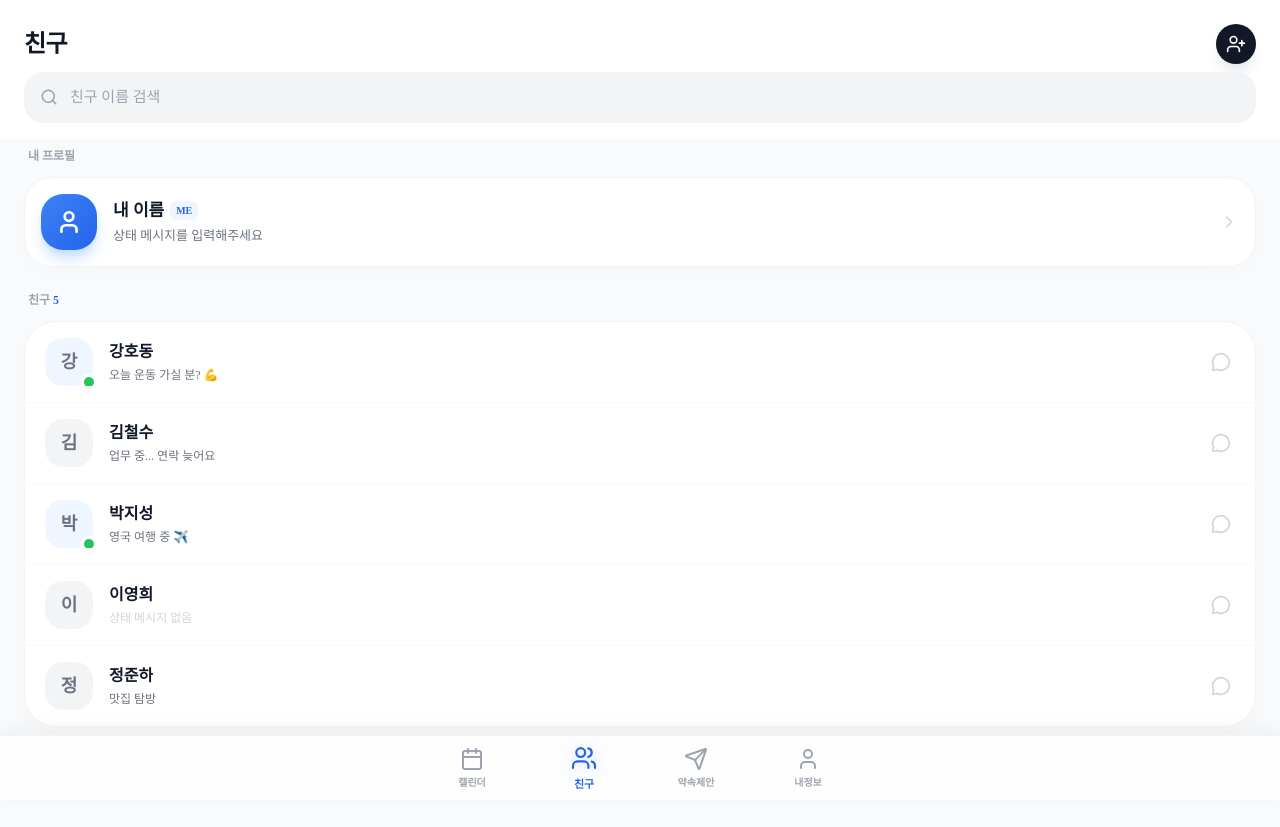
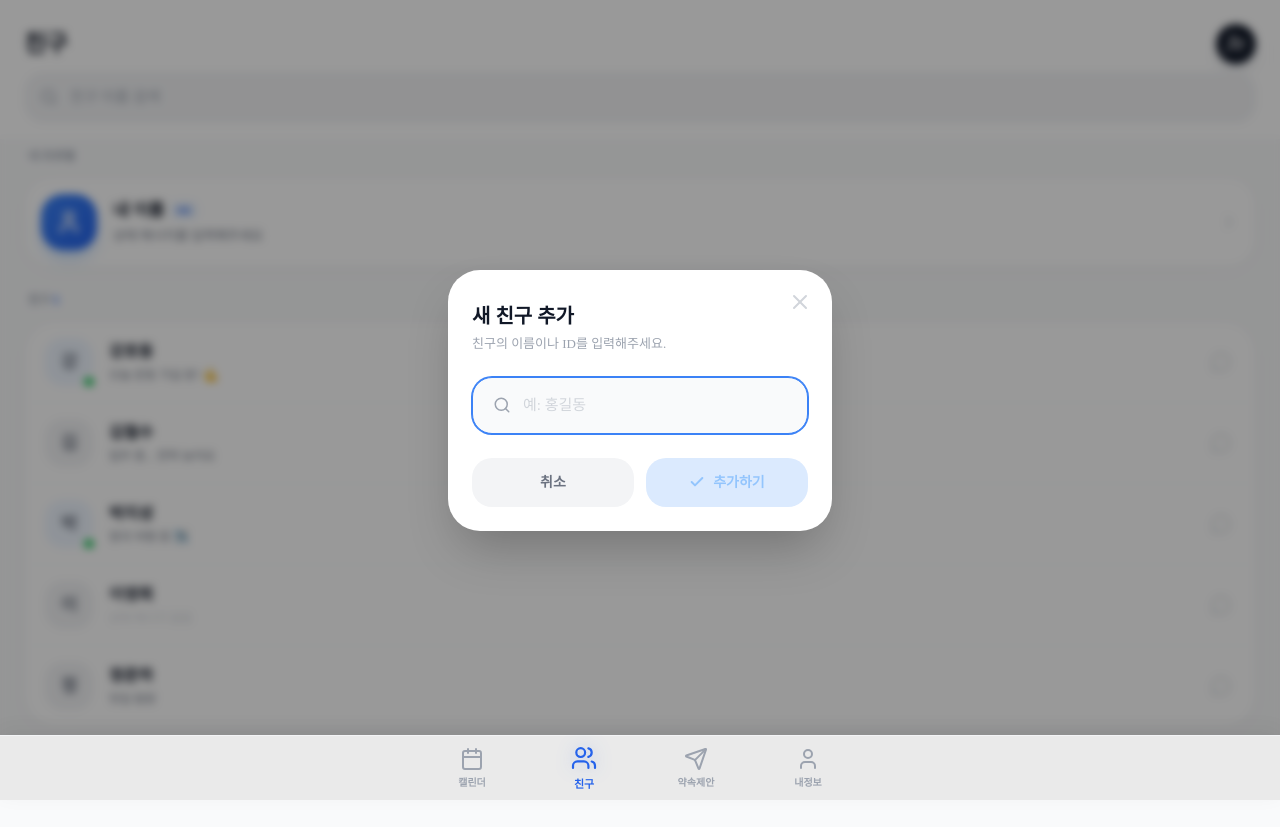
Before and after one commit to pany0108/loxo-kkiri, a React (Create React App) app: page /friend-list in a window 1280 px wide. Both pictures are taken after a click on the button 1236 px from the left and 44 px from the top of the page. Built offline with nearby package versions, Linux system fonts and the light colour scheme.

Commit message:
친구 추가 모달 팝업 구현

```diff
--- a/src/pages/FriendList.tsx
+++ b/src/pages/FriendList.tsx
@@ -1,6 +1,6 @@
 import React, { useState } from 'react';
 import { useNavigate } from 'react-router-dom';
-import { Search, UserPlus, User, ChevronRight, MessageCircle, X } from 'lucide-react';
+import { Search, UserPlus, User, ChevronRight, MessageCircle, X, Check } from 'lucide-react';
 
 // 친구 데이터 타입 정의
 interface Friend {
@@ -15,8 +15,12 @@ const FriendList = () => {
   const navigate = useNavigate();
   const [searchTerm, setSearchTerm] = useState('');
 
-  // 친구 목록 데이터
-  const [friends] = useState<Friend[]>([
+  // [추가] 모달 상태 관리
+  const [isModalOpen, setIsModalOpen] = useState(false);
+  const [newFriendName, setNewFriendName] = useState('');
+
+  // [수정] 친구 추가를 시연하기 위해 setFriends 추가
+  const [friends, setFriends] = useState<Friend[]>([
     { id: '1', name: '강호동', tag: '#1111', status: '오늘 운동 가실 분? 💪', isOnline: true },
     { id: '2', name: '김철수', tag: '#1234', status: '업무 중... 연락 늦어요', isOnline: false },
     { id: '3', name: '박지성', tag: '#9988', status: '영국 여행 중 ✈️', isOnline: true },
@@ -27,15 +31,33 @@ const FriendList = () => {
   // 검색어 필터링 및 이름순 정렬
   const filteredFriends = friends.filter((f) => f.name.includes(searchTerm)).sort((a, b) => a.name.localeCompare(b.name, 'ko'));
 
+  // [추가] 친구 추가 핸들러
+  const handleAddFriend = () => {
+    if (!newFriendName.trim()) return;
+
+    // 가상의 친구 데이터 생성
+    const newFriend: Friend = {
+      id: Date.now().toString(),
+      name: newFriendName,
+      tag: `#${Math.floor(Math.random() * 9000) + 1000}`,
+      status: '방금 추가된 친구에요! 👋',
+      isOnline: true,
+    };
+
+    setFriends((prev) => [newFriend, ...prev]);
+    setNewFriendName('');
+    setIsModalOpen(false);
+  };
+
   return (
-    <div className="min-h-screen bg-gray-50 font-['Pretendard'] pb-[100px]">
+    <div className="min-h-screen bg-gray-50 font-['Pretendard'] pb-[100px] relative">
       {/* 1. 상단 헤더 및 검색 영역 */}
       <header className="sticky top-0 bg-white/90 backdrop-blur-md z-40 px-6 pt-6 pb-4">
         <div className="flex items-center justify-between mb-2">
           <h1 className="text-2xl font-black text-gray-900 tracking-tight">친구</h1>
           <button
             className="p-2.5 bg-gray-900 text-white rounded-full shadow-lg shadow-gray-200 active:scale-90 transition-all hover:bg-black"
-            onClick={() => alert('친구 추가 모달 오픈')}
+            onClick={() => setIsModalOpen(true)} // [수정] 모달 오픈
           >
             <UserPlus size={20} />
           </button>
@@ -144,6 +166,67 @@ const FriendList = () => {
           </div>
         </section>
       </div>
+
+      {/* ================================================================
+        [친구 추가 모달]
+        - z-index 50으로 헤더보다 위에 표시
+        - backdrop-blur로 배경 블러 처리
+        ================================================================
+      */}
+      {isModalOpen && (
+        <div className="fixed inset-0 z-50 flex items-center justify-center p-5">
+          {/* 배경 (클릭 시 닫힘) */}
+          <div className="absolute inset-0 bg-black/40 backdrop-blur-sm transition-opacity" onClick={() => setIsModalOpen(false)} />
+
+          {/* 모달 컨텐츠 */}
+          <div className="relative w-full max-w-sm bg-white rounded-[32px] shadow-2xl p-6 transform transition-all animate-in fade-in zoom-in-95 duration-200">
+            {/* 닫기 버튼 */}
+            <button onClick={() => setIsModalOpen(false)} className="absolute top-5 right-5 text-gray-300 hover:text-gray-500 transition-colors">
+              <X size={24} />
+            </button>
+
+            <div className="mt-2 mb-6">
+              <h3 className="text-xl font-black text-gray-900 mb-1">새 친구 추가</h3>
+              <p className="text-gray-400 text-[13px] font-medium">친구의 이름이나 ID를 입력해주세요.</p>
+            </div>
+
+            {/* 입력창 */}
+            <div className="bg-gray-50 rounded-[20px] p-2 mb-6 border border-gray-100 focus-within:border-blue-500 focus-within:ring-1 focus-within:ring-blue-500 transition-all">
+              <div className="flex items-center px-3 py-2">
+                <Search size={18} className="text-gray-400 mr-3" />
+                <input
+                  type="text"
+                  value={newFriendName}
+                  onChange={(e) => setNewFriendName(e.target.value)}
+                  onKeyDown={(e) => e.key === 'Enter' && handleAddFriend()}
+                  placeholder="예: 홍길동"
+                  className="flex-1 bg-transparent outline-none text-gray-900 text-[15px] font-bold placeholder:font-medium placeholder:text-gray-300"
+                  autoFocus
+                />
+              </div>
+            </div>
+
+            {/* 하단 버튼 그룹 */}
+            <div className="flex gap-3">
+              <button
+                onClick={() => setIsModalOpen(false)}
+                className="flex-1 py-3.5 rounded-[20px] bg-gray-100 text-gray-500 font-bold text-[14px] hover:bg-gray-200 transition-colors"
+              >
+                취소
+              </button>
+              <button
+                onClick={handleAddFriend}
+                disabled={!newFriendName.trim()}
+                className={`flex-1 py-3.5 rounded-[20px] font-bold text-[14px] flex items-center justify-center gap-2 transition-all
+                  ${newFriendName.trim() ? 'bg-blue-600 text-white shadow-lg shadow-blue-200 hover:bg-blue-700 active:scale-95' : 'bg-blue-100 text-blue-300 cursor-not-allowed'}`}
+              >
+                <Check size={16} strokeWidth={3} />
+                추가하기
+              </button>
+            </div>
+          </div>
+        </div>
+      )}
     </div>
   );
 };
```
